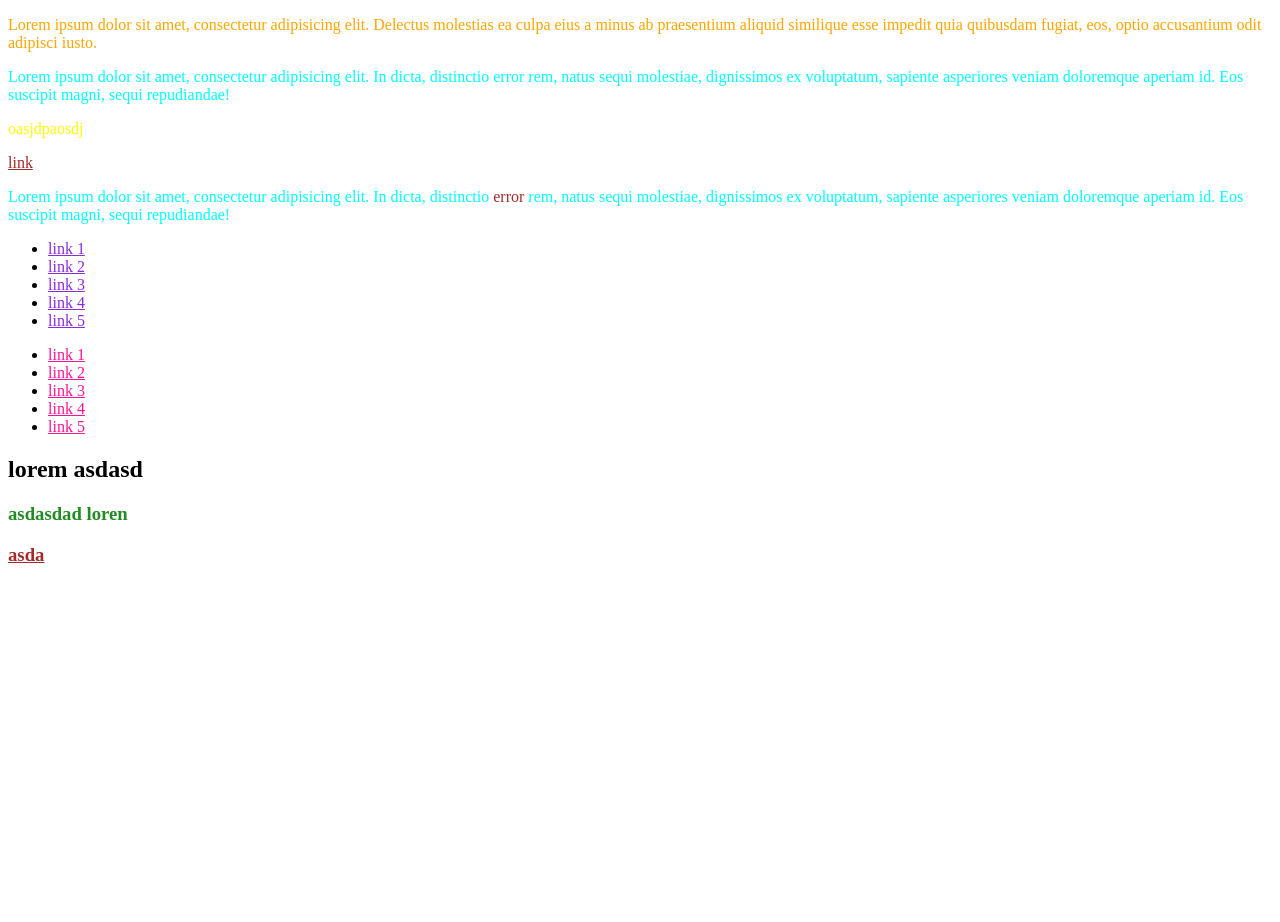
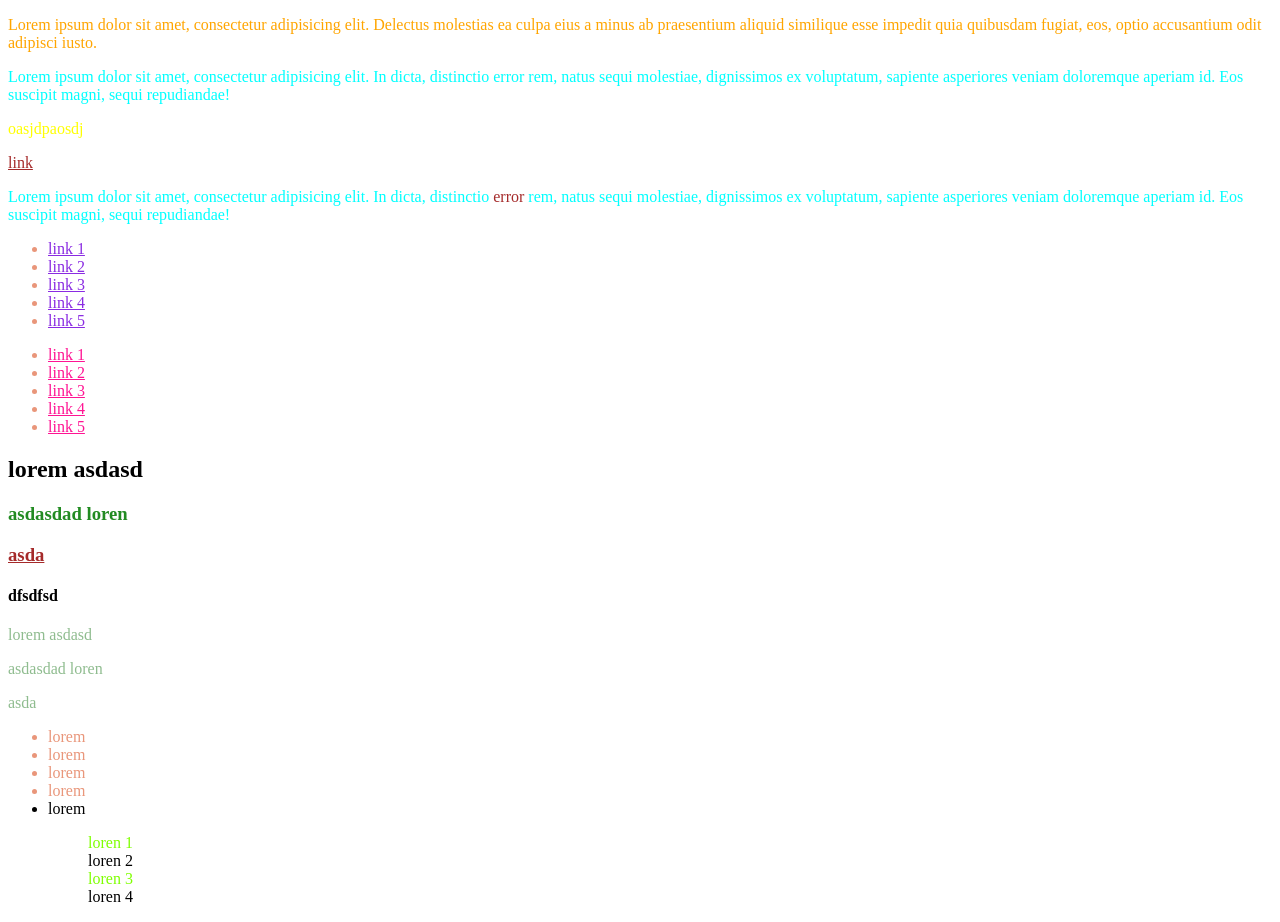
Before and after one commit to marcinmika1/CSS, a plain HTML site: page index.html in a window 1280 px wide. Before the commit the page ends 800 px from the top, so only its background shows below. Drawn offline with Linux system fonts and the light colour scheme.

Commit message:
koejne selektory

```diff
--- a/css/Style.css
+++ b/css/Style.css
@@ -39,3 +39,25 @@ h2 + h3
 {
     color: forestgreen;
 }
+
+
+/* wszystkie p na tym samym poziomi co h4*/
+
+h4~p
+{
+    color: darkseagreen;
+}
+
+/*wykluczenie ktoregoś z selektorow*/
+
+ul > li:not(.last)
+{
+    color: darksalmon;
+}
+/*wykluczenie kokretnego w (ktory z kolei)mozna wpisac jakas frmułe np 2n+1 lub slów kluczowych np odd nieparzyste z selektorow*/
+
+
+ul>ol:nth-child(2n+1)
+{
+    color: chartreuse;
+}
--- a/index.html
+++ b/index.html
@@ -56,14 +56,43 @@
 
     <!--selektor bliskiego rodzenstwa  -->
 
-        <header>
+    <header>
 
-            <h2>lorem asdasd</h2>
-            <h3>asdasdad loren</h3>
-            <h3><a href="#">asda</a></h3>
-        </header>
+        <h2>lorem asdasd</h2>
+        <h3>asdasdad loren</h3>
+        <h3><a href="#">asda</a></h3>
+    </header>
+
+    <!-- slelktor rodzenstwa na tym samym poziomie -->
+    <header>
+        <h4>dfsdfsd</h4>
+        <p>lorem asdasd</p>
+        <p>asdasdad loren</p>
+        <p>asda</p>
+    </header>
+
+    <!-- selektor wykluczajacy -->
+
+    <ul>
+         <li class="list-item">lorem</li>
+         <li class="list-item">lorem</li>
+         <li class="list-item">lorem</li>
+         <li class="list-item">lorem</li>
+         <li class="last">lorem</li>
+
+    </ul>
+
+    <!-- selektor kolejnego elementu potomnego -->
 
 
+        <ul>
+
+            <ol>loren 1</ol>
+            <ol>loren 2</ol>
+            <ol>loren 3</ol>
+            <ol>loren 4</ol>
+
+        </ul>
 </body>
 
 </html>
```
